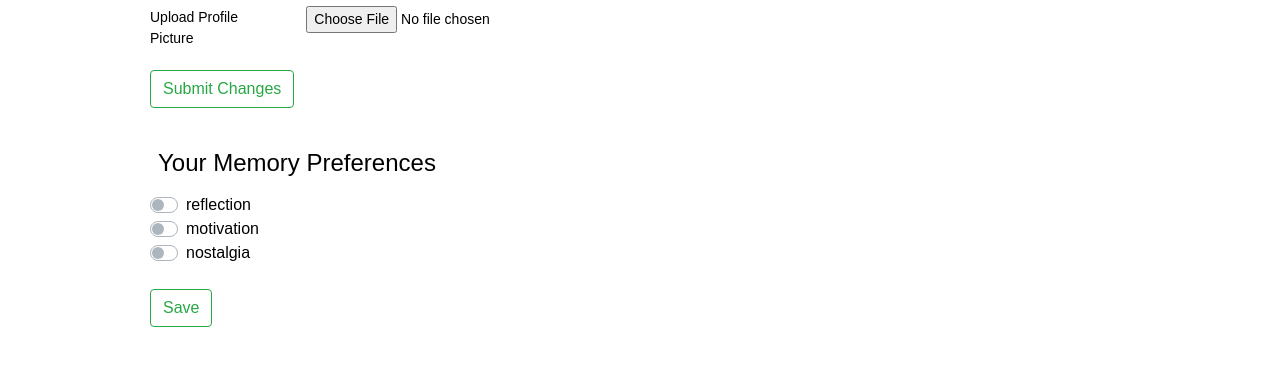
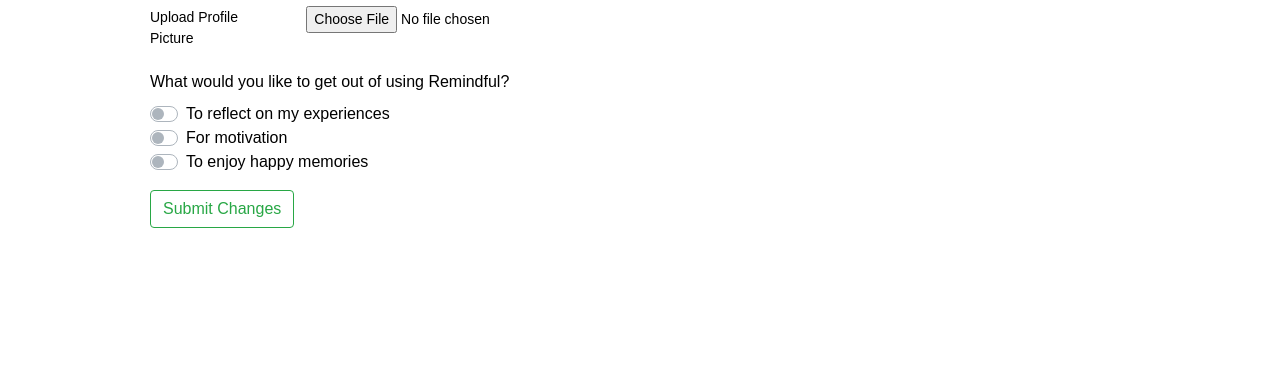
Before and after one commit to projectremindful/remindful, a React (Create React App) app in the folder client/: page /profile in a window 1280 px wide. Shown: the part 432-798 px from the top of the page. Built offline with nearby package versions, Linux system fonts and the light colour scheme; no server answers.

Commit message:
simplified profile form

```diff
--- a/client/src/components/pages/Profile.jsx
+++ b/client/src/components/pages/Profile.jsx
@@ -174,20 +174,16 @@ export default class Profile extends Component {
               />
             </Col>
           </FormGroup>
-          <Button outline color="success" onClick={this.handleClick}>
-            Submit Changes
-          </Button>
-        </Form>
-        <hr />
-        <h4 className="p-2">Your Memory Preferences</h4>
-        <div>
+          <FormGroup row>
+            <Col sm={10}>
+              <Label>What would you like to get out of using Remindful?</Label>
               <CustomInput
                 checked={this.state.preference === "reflection"}
                 onChange={e => this.handlePrefChange("reflection")}
                 type="switch"
                 id="reflection"
                 name="reflection"
-            label="reflection"
+                label="To reflect on my experiences"
               />
               <CustomInput
                 checked={this.state.preference === "motivation"}
@@ -195,7 +191,7 @@ export default class Profile extends Component {
                 type="switch"
                 id="motivation"
                 name="motivation"
-            label="motivation"
+                label="For motivation"
               />
               <CustomInput
                 checked={this.state.preference === "nostalgia"}
@@ -203,13 +199,23 @@ export default class Profile extends Component {
                 type="switch"
                 id="nostalgia"
                 name="nostalgia"
-            label="nostalgia"
+                label="To enjoy happy memories"
               />
+            </Col>
+          </FormGroup>
+          <Button outline color="success" onClick={this.handleClick}>
+            Submit Changes
+          </Button>
+        </Form>
+        {/* <hr /> */}
+        {/* <h4 className="p-2">Your Memory Preferences</h4> */}
+        {/* <div>
+
           <br />
           <Button outline color="success" onClick={this.handleClick}>
             Save
           </Button>
-        </div>
+        </div> */}
       </Container>
     ) : (
       // if user information has not yet loaded render this
```
Lines whose indentation alone changed are shown as unchanged.
